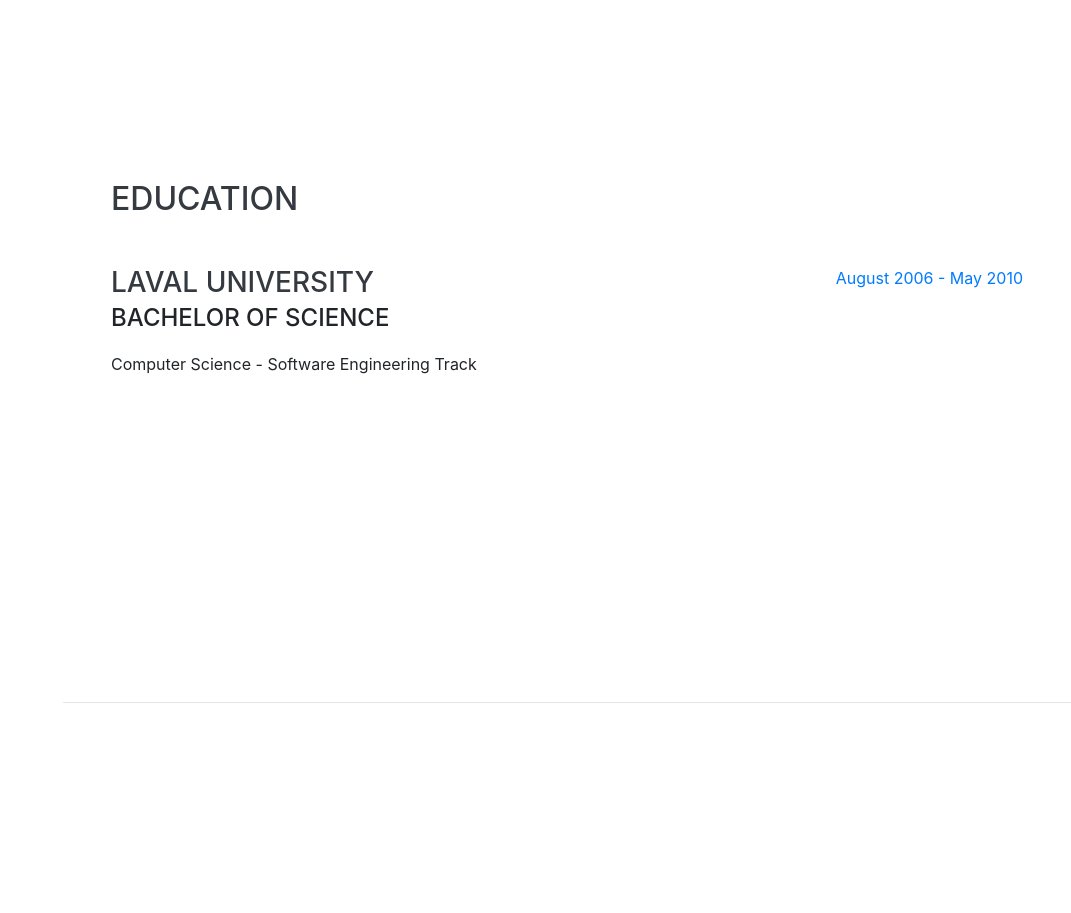
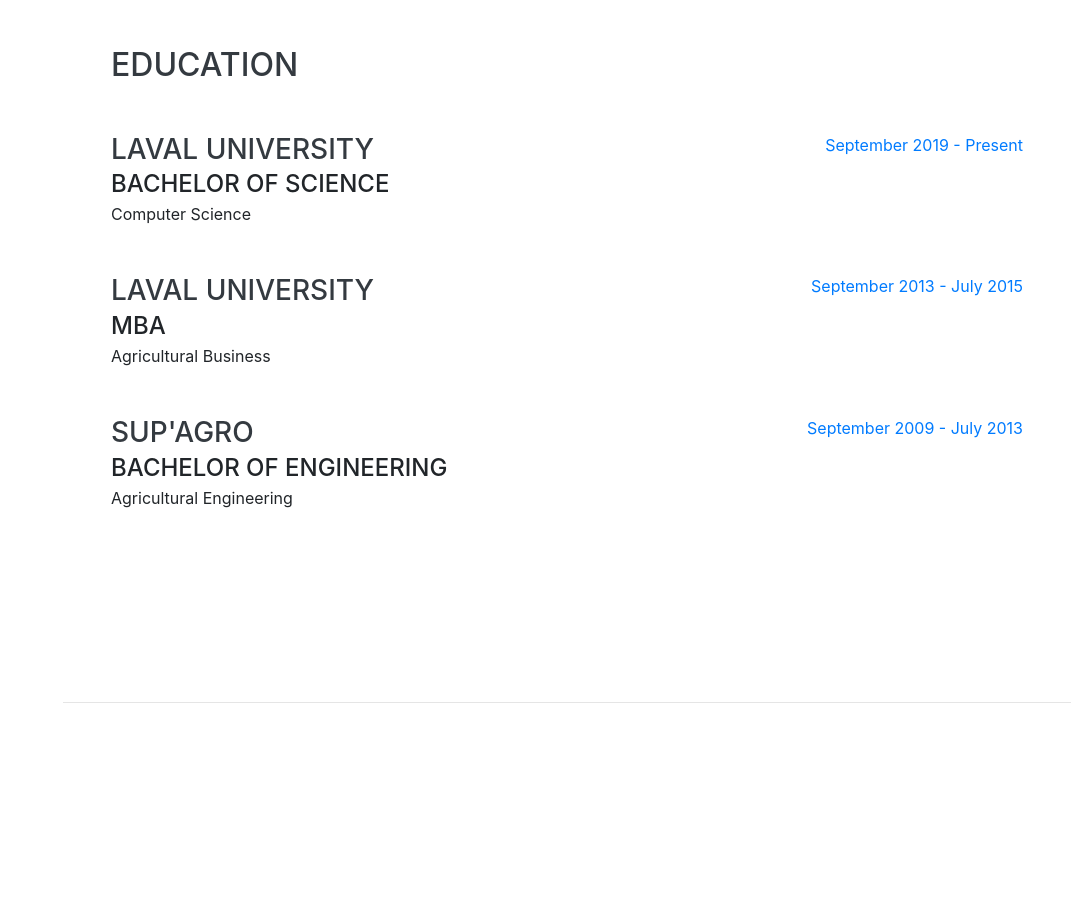
Before and after one commit to woleogounchi/resume-site, a website with bundled scripts: page index.html in a window 1280 px wide. Shown: the part 1700-2613 px from the top of the page, without its empty margins (209-1280 px from the left). Built offline with nearby package versions, Linux system fonts and the light colour scheme; a web font is replaced by a local one.

Commit message:
Update index.html

```diff
--- a/index.html
+++ b/index.html
@@ -115,11 +115,33 @@
         <div class="resume-item d-flex flex-column flex-md-row justify-content-between mb-5">
           <div class="resume-content">
             <h3 class="mb-0">Laval University</h3>
-            <div class="subheading mb-3">Bachelor of Science</div>
-            <div>Computer Science - Software Engineering Track</div>
+            <div class="subheading">Bachelor of Science</div>
+            <div>Computer Science</div>
           </div>
           <div class="resume-date text-md-right">
-            <span class="text-primary">August 2006 - May 2010</span>
+            <span class="text-primary">September 2019 - Present</span>
+          </div>
+        </div>
+
+        <div class="resume-item d-flex flex-column flex-md-row justify-content-between mb-5">
+          <div class="resume-content">
+            <h3 class="mb-0">Laval University</h3>
+            <div class="subheading">MBA</div>
+            <div>Agricultural Business</div>
+          </div>
+          <div class="resume-date text-md-right">
+            <span class="text-primary">September 2013 - July 2015</span>
+          </div>
+        </div>
+
+        <div class="resume-item d-flex flex-column flex-md-row justify-content-between mb-5">
+          <div class="resume-content">
+            <h3 class="mb-0">Sup'Agro</h3>
+            <div class="subheading">Bachelor of Engineering</div>
+            <div>Agricultural Engineering</div>
+          </div>
+          <div class="resume-date text-md-right">
+            <span class="text-primary">September 2009 - July 2013</span>
           </div>
         </div>
       </div>
```
